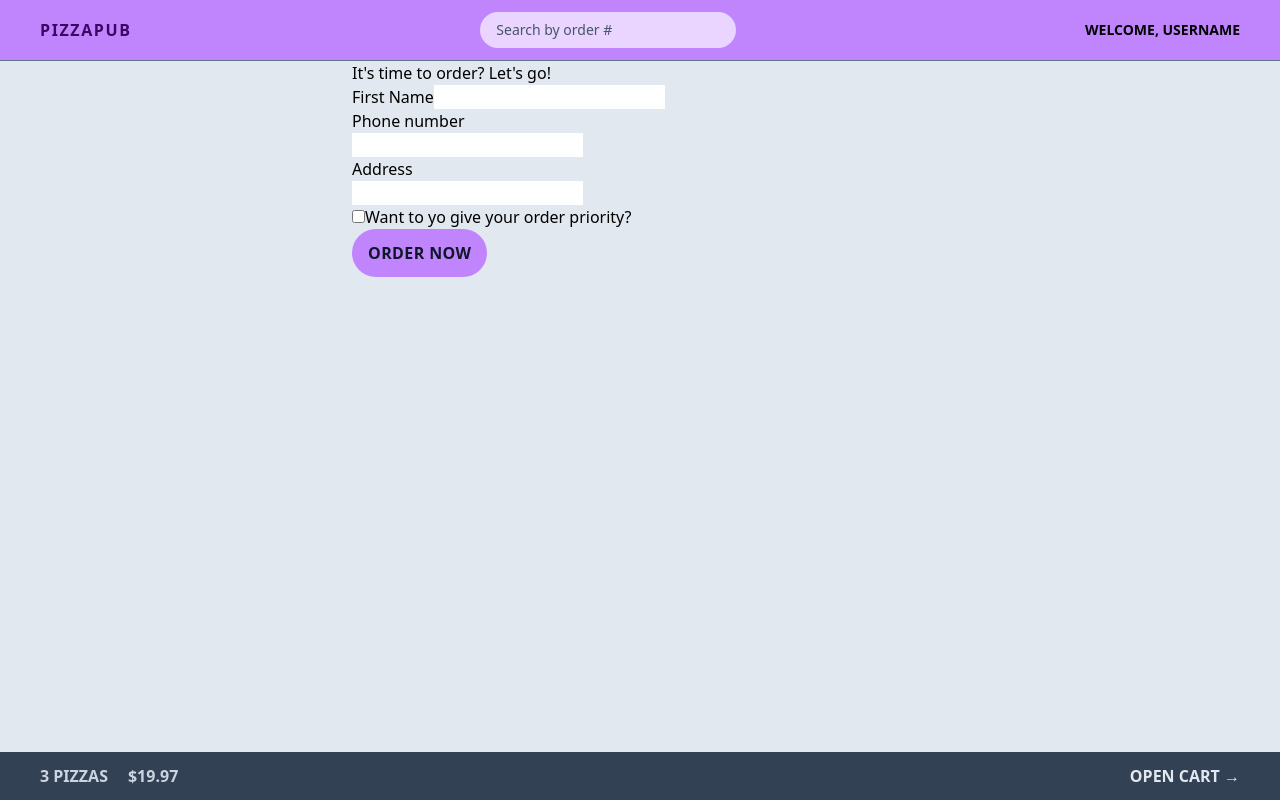
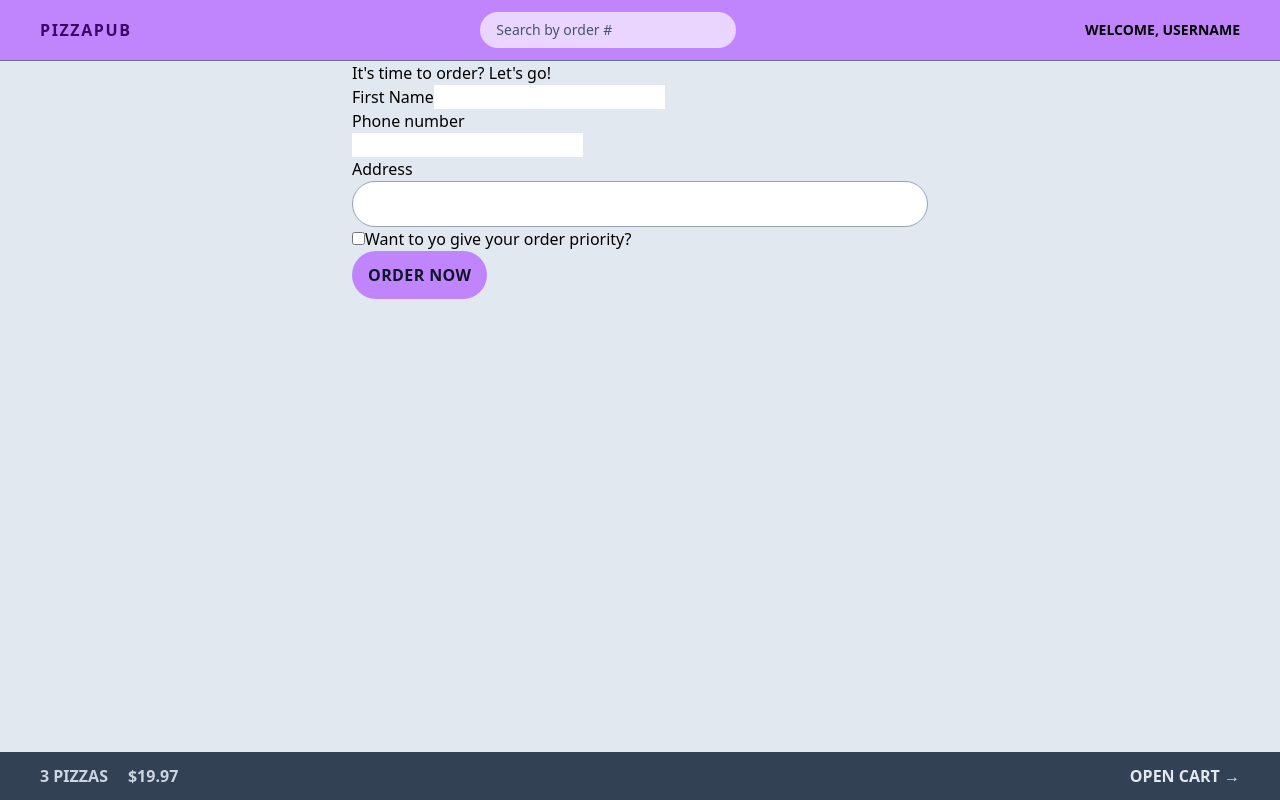
Before and after one commit to bakNa2t/pizzapub, a React (Vite) app: page /order/new in a window 1280 px wide. Built offline with nearby package versions, Linux system fonts and the light colour scheme.

Commit message:
Update styles for form's input in OrderSearching

```diff
--- a/src/base-blocks/order/OrderCreating.jsx
+++ b/src/base-blocks/order/OrderCreating.jsx
@@ -61,7 +61,12 @@ function OrderCreating() {
         <div>
           <label>Address</label>
           <div>
-            <input type="text" name="address" required />
+            <input
+              type="text"
+              name="address"
+              required
+              className="w-full rounded-full border border-slate-400 px-4 py-2 text-sm outline-none transition-all duration-300 focus:outline-none focus:ring focus:ring-purple-400 focus:ring-opacity-50 md:px-8 md:py-3"
+            />
           </div>
         </div>
 
```
